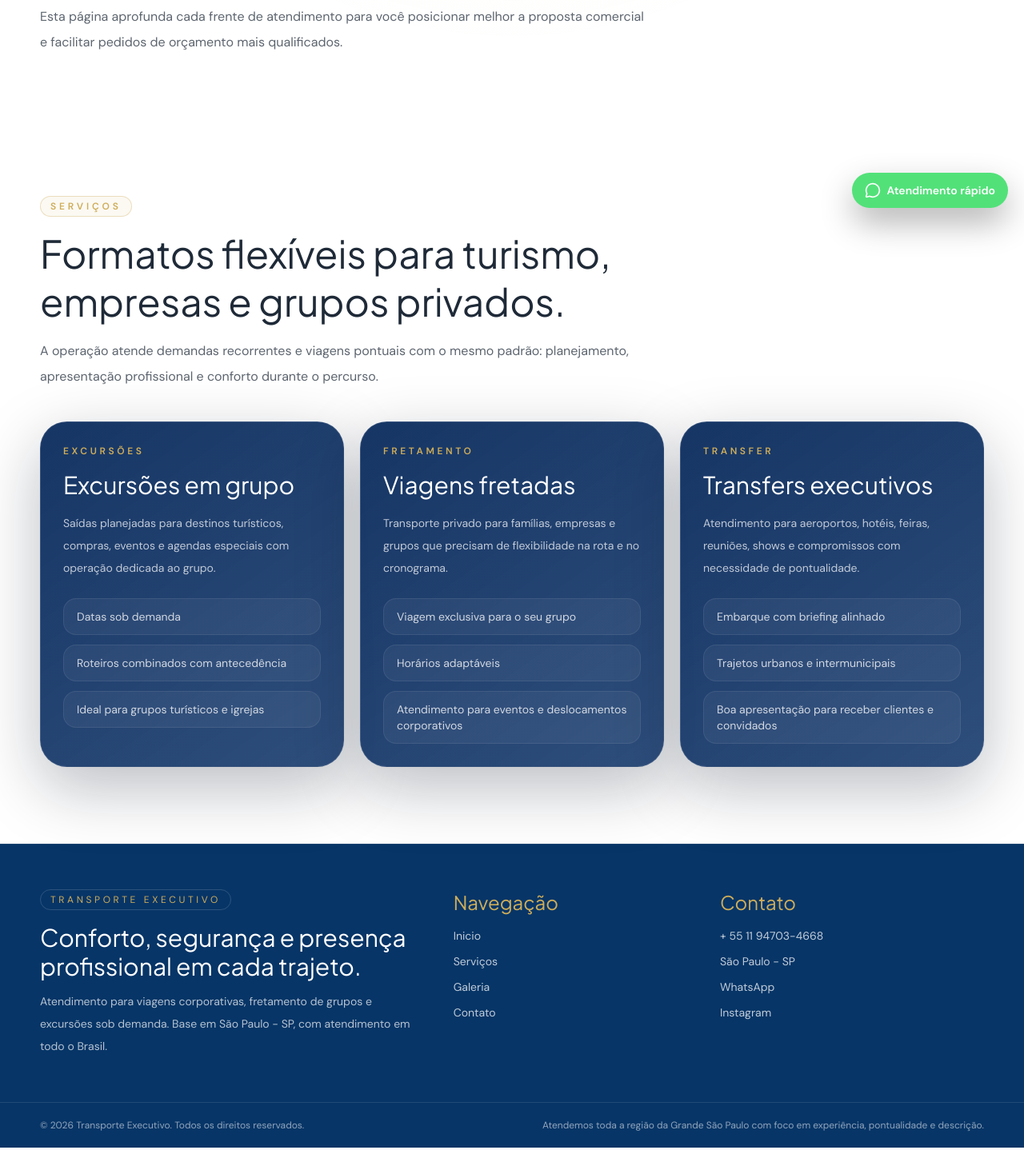
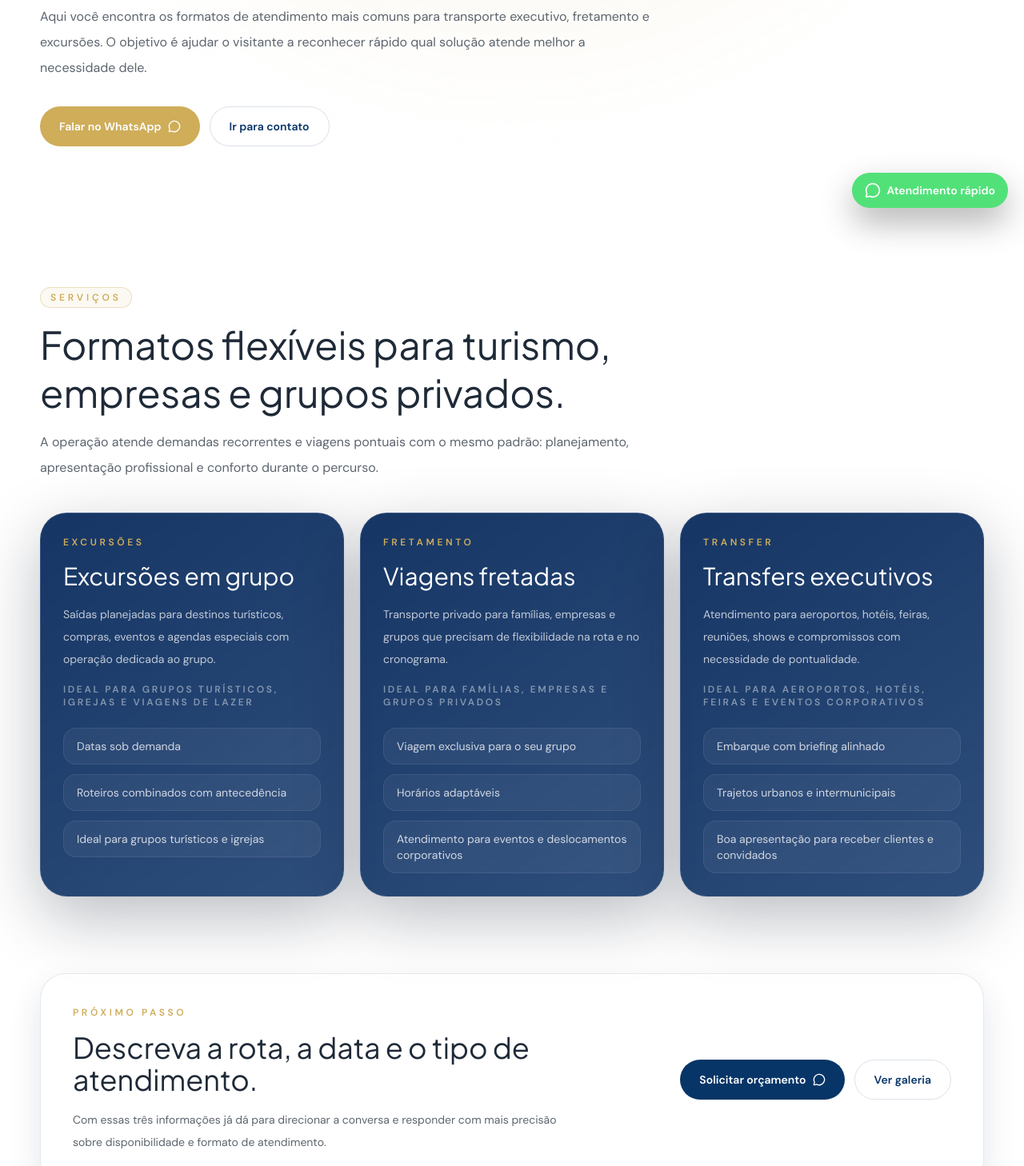
Before and after one commit to joaolima16/Projeto-Site_Van, a React (Vite) app: page /servicos in a window 1280 px wide. Shown: the part 520-1978 px from the top of the page at 80% size. Before the commit the page ends 1955 px from the top, so only its background shows below. Built offline with nearby package versions, Linux system fonts and the light colour scheme.

Commit message:
feat: enhance ServicesPage with WhatsApp contact options and improve service descriptions refactor: update LastImagesSection layout and remove placeholder tags chore: delete unused gallery and lastTrips data files fix: remove placeholder property from Travel interface and update travel images

```diff
--- a/src/components/LastTrips/LastTrips.tsx
+++ b/src/components/LastTrips/LastTrips.tsx
@@ -37,9 +37,7 @@ export function LastImagesSection() {
                   className="absolute inset-0 h-full w-full object-cover object-[center_28%]"
                 />
                 <div className="absolute inset-0 bg-gradient-to-t from-[rgba(12,45,94,0.42)] via-transparent to-[rgba(255,255,255,0.08)]" />
-                <div className="last-trip-placeholder-tag absolute bottom-4 left-4">
-                  Viagem {trip.num || `0${index + 1}`}
-                </div>
+
               </div>
 
               <div className="p-6 transition duration-500 group-hover:bg-[linear-gradient(180deg,rgba(12,45,94,0.015),rgba(200,168,75,0.04))] md:p-7">
--- a/src/components/ServicesSection/ServicesSection.tsx
+++ b/src/components/ServicesSection/ServicesSection.tsx
@@ -25,6 +25,9 @@ export function ServicesSection({ compact = false }: ServicesSectionProps) {
               <span className="text-xs font-semibold uppercase tracking-[0.3em] text-accent">{service.eyebrow}</span>
               <h3 className="mt-4 font-serif text-3xl text-white">{service.title}</h3>
               <p className="mt-4 text-sm leading-7 text-white/72">{service.description}</p>
+              <p className="mt-4 text-xs font-semibold uppercase tracking-[0.22em] text-white/45">
+                Ideal para {service.idealFor}
+              </p>
               <ul className="mt-6 space-y-3 text-sm text-white/78">
                 {service.highlights.map((item) => (
                   <li key={item} className="rounded-2xl border border-white/8 bg-white/5 px-4 py-3">
--- a/src/components/TravelGallery/types.ts
+++ b/src/components/TravelGallery/types.ts
@@ -16,7 +16,6 @@ export interface Travel {
   corLightClass: string;
   corRingClass: string;
   num: string;
-  placeholder?: string;
 }
 
 export interface GridViewProps {
--- a/src/data/Travel.ts
+++ b/src/data/Travel.ts
@@ -26,7 +26,6 @@ export const travels: Travel[] = [
     corLightClass: "text-[#E1F5EE]",
     corRingClass: "ring-[#0F6E56]",
     num: "01",
-    placeholder: "@/assets/viagem-1.jpeg",
   },
   {
     id: 2,
@@ -38,7 +37,7 @@ export const travels: Travel[] = [
     resumo: "Operação fluida com recepção organizada, pontualidade e atendimento premium.",
     descricao:
       "Transfer executivo para evento corporativo de alto padrão. A operação envolveu logística precisa com múltiplos pontos de embarque na Grande São Paulo, coordenação em tempo real via aplicativo e motoristas uniformizados. O grupo foi recepcionado com amenities personalizados e chegou ao evento com 15 minutos de antecedência. Atendimento cinco estrelas do início ao fim.",
-    capa: "https://images.unsplash.com/photo-1544620347-c4fd4a3d5957?w=800&q=80",
+    capa: "https://res.cloudinary.com/djwbhycl0/image/upload/v1778596916/viagem-1_imfi4g.jpg",
     fotos: [
       "https://images.unsplash.com/photo-1449965408869-eaa3f722e40d?w=400&q=80",
       "https://images.unsplash.com/photo-1570125909232-eb263c188f7e?w=400&q=80",
@@ -52,7 +51,6 @@ export const travels: Travel[] = [
     corLightClass: "text-[#E6F1FB]",
     corRingClass: "ring-[#185FA5]",
     num: "02",
-    placeholder: "@/assets/viagem-1.jpeg",
   },
   {
     id: 3,
@@ -79,7 +77,6 @@ export const travels: Travel[] = [
     corLightClass: "text-[#FAEEDA]",
     corRingClass: "ring-[#854F0B]",
     num: "03",
-        placeholder: "@/assets/viagem-1.jpeg",
   },
   {
     id: 4,
@@ -105,7 +102,6 @@ export const travels: Travel[] = [
     corLightClass: "text-[#EEEDFE]",
     corRingClass: "ring-[#3C3489]",
     num: "04",
-        placeholder: "@/assets/viagem-1.jpeg",
   },
   {
     id: 5,
--- a/src/data/lastTrips.ts
+++ /dev/null
@@ -1,32 +0,0 @@
-export const lastTrips = [
-  {
-    title: "Beto Carrero World",
-    route: "Saída de Joinville para Penha",
-    date: "27 de abril de 2026",
-    category: "Passeio em grupo",
-    description:
-      "Roteiro com embarque matinal, parada programada e retorno confortável no fim do dia para todo o grupo.",
-    highlights: ["Ida e volta no mesmo dia", "Grupo familiar", "Parada estratégica"],
-    placeholder: "@/assets/viagem-1.jpeg",
-  },
-  {
-    title: "Transfer para Evento Corporativo",
-    route: "Hotel para centro de convenções",
-    date: "18 de abril de 2026",
-    category: "Executivo",
-    description:
-      "Operação focada em pontualidade, recepção organizada e deslocamento fluido para participantes de evento.",
-    highlights: ["Recepção no hotel", "Horário fechado", "Atendimento executivo"],
-    placeholder: "Imagem da viagem 02",
-  },
-  {
-    title: "Excursão para Serra",
-    route: "Litoral para roteiro serrano",
-    date: "6 de abril de 2026",
-    category: "Turismo",
-    description:
-      "Viagem pensada para grupos que buscam conforto em trajetos mais longos, com experiência tranquila durante todo o percurso.",
-    highlights: ["Trajeto panorâmico", "Grupo fechado", "Conforto a bordo"],
-    placeholder: "Imagem da viagem 03",
-  },
-] as const;
--- a/src/data/services.ts
+++ b/src/data/services.ts
@@ -3,18 +3,21 @@ export const services = [
     eyebrow: "Excursões",
     title: "Excursões em grupo",
     description: "Saídas planejadas para destinos turísticos, compras, eventos e agendas especiais com operação dedicada ao grupo.",
+    idealFor: "grupos turísticos, igrejas e viagens de lazer",
     highlights: ["Datas sob demanda", "Roteiros combinados com antecedência", "Ideal para grupos turísticos e igrejas"],
   },
   {
     eyebrow: "Fretamento",
     title: "Viagens fretadas",
     description: "Transporte privado para famílias, empresas e grupos que precisam de flexibilidade na rota e no cronograma.",
+    idealFor: "famílias, empresas e grupos privados",
     highlights: ["Viagem exclusiva para o seu grupo", "Horários adaptáveis", "Atendimento para eventos e deslocamentos corporativos"],
   },
   {
     eyebrow: "Transfer",
     title: "Transfers executivos",
     description: "Atendimento para aeroportos, hotéis, feiras, reuniões, shows e compromissos com necessidade de pontualidade.",
+    idealFor: "aeroportos, hotéis, feiras e eventos corporativos",
     highlights: ["Embarque com briefing alinhado", "Trajetos urbanos e intermunicipais", "Boa apresentação para receber clientes e convidados"],
   },
 ] as const;
--- /dev/null
+++ b/src/lib/WhatsAppIcon.tsx
@@ -0,0 +1,8 @@
+export function WhatsAppIcon({ className }: { className?: string }) {
+  return (
+    <svg viewBox="0 0 24 24" fill="none" stroke="currentColor" strokeWidth="2" strokeLinecap="round" strokeLinejoin="round" className={className} aria-hidden="true">
+      <path d="M20 11.5A8.5 8.5 0 0 1 7.5 19L4 20l1-3.3A8.5 8.5 0 1 1 20 11.5Z" />
+      <path d="M9.4 9.3c.2-.4.4-.4.7-.4h.6c.2 0 .4 0 .5.5l.4 1.2c.1.3.1.5-.1.7l-.4.5c-.1.2-.2.3-.1.5.3.6 1 1.5 2 2 .3.1.5.1.7-.1l.5-.6c.2-.2.4-.2.7-.1l1.2.6c.2.1.4.2.4.5v.6c0 .3-.1.5-.4.7-.3.2-.9.4-1.6.2-1.2-.4-2.6-1.3-3.8-2.6-1.1-1.2-1.9-2.5-2.2-3.7-.2-.7 0-1.3.2-1.5Z" />
+    </svg>
+  );
+}
--- a/src/pages/ServicesPage.tsx
+++ b/src/pages/ServicesPage.tsx
@@ -1,5 +1,8 @@
+import { MessageCircle } from "lucide-react";
+import { Link } from "react-router-dom";
 import { Seo } from "@/components/Seo";
 import { ServicesSection } from "@/components/ServicesSection";
+import { buildWhatsAppLink } from "@/lib/whatsapp";
 
 export function ServicesPage() {
   return (
@@ -11,13 +14,68 @@ export function ServicesPage() {
       <section className="page-shell pb-16 pt-32 md:pb-20 md:pt-36">
         <div className="max-w-3xl">
           <span className="status-pill status-pill-light">Soluções de transporte</span>
-          <h1 className="mt-6 font-serif text-5xl leading-tight text-ink md:text-6xl">Serviços desenhados para rotinas corporativas, grupos e deslocamentos especiais.</h1>
+          <h1 className="mt-6 font-serif text-5xl leading-tight text-ink md:text-6xl">
+            Serviços pensados para viagens com conforto, pontualidade e boa apresentação.
+          </h1>
           <p className="mt-5 text-base leading-8 text-ink/72">
-            Esta página aprofunda cada frente de atendimento para você posicionar melhor a proposta comercial e facilitar pedidos de orçamento mais qualificados.
+            Aqui você encontra os formatos de atendimento mais comuns para transporte executivo, fretamento e excursões.
+            O objetivo é ajudar o visitante a reconhecer rápido qual solução atende melhor a necessidade dele.
           </p>
+          <div className="mt-8 flex flex-col gap-3 sm:flex-row">
+            <a
+              href={buildWhatsAppLink("Olá! Quero entender qual serviço se encaixa melhor na minha viagem ou evento.")}
+              target="_blank"
+              rel="noreferrer"
+              className="inline-flex items-center justify-center gap-2 rounded-full bg-accent px-6 py-3.5 text-sm font-semibold text-white transition hover:brightness-95"
+            >
+              Falar no WhatsApp
+              <MessageCircle className="h-4 w-4" />
+            </a>
+            <Link
+              to="/contato"
+              className="inline-flex items-center justify-center gap-2 rounded-full border border-primary/14 bg-white px-6 py-3.5 text-sm font-semibold text-primary transition hover:border-primary hover:bg-primary hover:text-white"
+            >
+              Ir para contato
+            </Link>
+          </div>
         </div>
       </section>
+
       <ServicesSection />
+
+      <section className="page-shell pb-20 md:pb-24">
+        <div className="rounded-[2rem] border border-primary/10 bg-white p-8 shadow-card md:p-10">
+          <div className="grid gap-6 lg:grid-cols-[1.2fr_0.8fr] lg:items-center">
+            <div>
+              <p className="text-xs font-semibold uppercase tracking-[0.3em] text-accent">Próximo passo</p>
+              <h2 className="mt-4 font-serif text-3xl text-ink md:text-4xl">
+                Descreva a rota, a data e o tipo de atendimento.
+              </h2>
+              <p className="mt-4 max-w-2xl text-sm leading-7 text-ink/72">
+                Com essas três informações já dá para direcionar a conversa e responder com mais precisão sobre
+                disponibilidade e formato de atendimento.
+              </p>
+            </div>
+            <div className="flex flex-col gap-3 sm:flex-row lg:justify-end">
+              <a
+                href={buildWhatsAppLink("Olá! Quero solicitar orçamento para transporte executivo.")}
+                target="_blank"
+                rel="noreferrer"
+                className="inline-flex items-center justify-center gap-2 rounded-full bg-primary px-6 py-3.5 text-sm font-semibold text-white transition hover:bg-primary-light"
+              >
+                Solicitar orçamento
+                <MessageCircle className="h-4 w-4" />
+              </a>
+              <Link
+                to="/galeria"
+                className="inline-flex items-center justify-center rounded-full border border-primary/14 px-6 py-3.5 text-sm font-semibold text-primary transition hover:border-primary hover:bg-primary hover:text-white"
+              >
+                Ver galeria
+              </Link>
+            </div>
+          </div>
+        </div>
+      </section>
     </>
   );
 }
```
Also changed, not shown: src/data/gallery.ts (deleted, +0 -38 lines).
